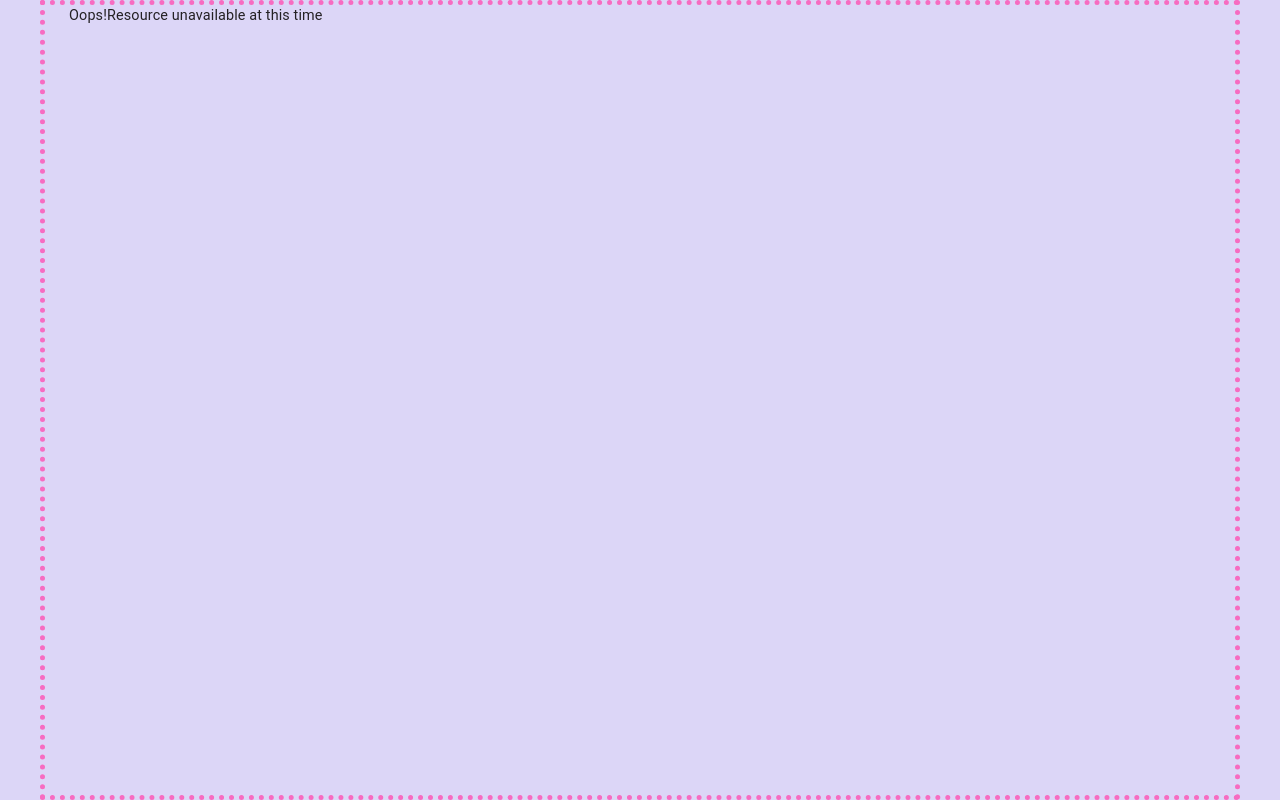
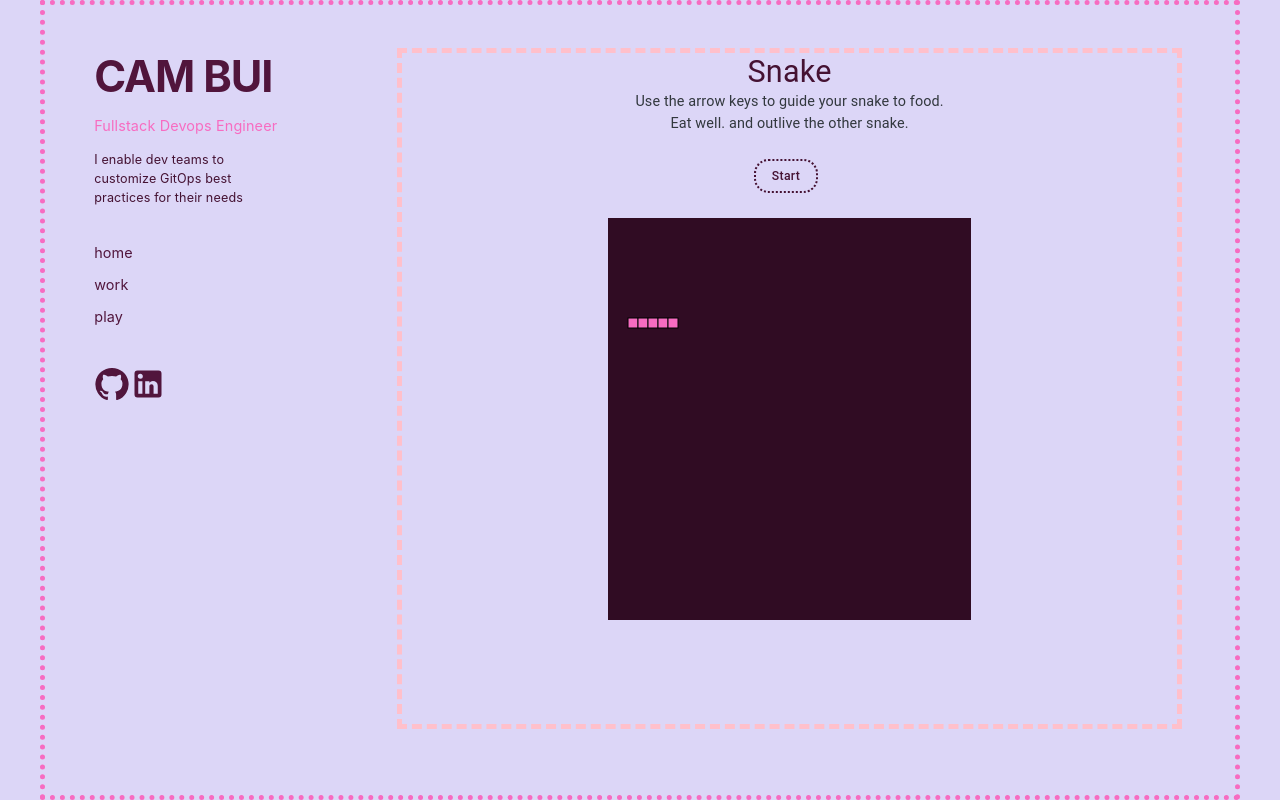
Before and after one commit to ncbui/portfolio, a React (Vite) app: page /play in a window 1280 px wide. Built offline with nearby package versions, Linux system fonts and the light colour scheme.

Commit message:
Cleanup component props

```diff
--- a/src/components/SnakeGame/Canvas.jsx
+++ b/src/components/SnakeGame/Canvas.jsx
@@ -1,6 +1,7 @@
 import { useCanvas } from "./hooks/useCanvas";
 
-export const Canvas = (options, snake) => {
-    const canvasRef = useCanvas(options, snake)
-    return <canvas id="snakeBoard" ref={canvasRef} {...options}/>
+export const Canvas = (props) => {
+    const { drawsnake, drawcanvas, postdraw, snake } = props
+    const canvasRef = useCanvas({ drawsnake, drawcanvas, postdraw, snake})
+    return <canvas id="snakeBoard" ref={canvasRef} {...props}/>
 }
--- a/src/components/SnakeGame/SnakeGame.jsx
+++ b/src/components/SnakeGame/SnakeGame.jsx
@@ -28,7 +28,7 @@
       &nbsp;
       </Typography>
       <Sheet sx={{backgroundColor:theme.palette.primary.dark, width:'50%', height: '60%'}}>
-        <Canvas options={options} snake={snake}/>
+        <Canvas drawsnake={ drawSnake} drawcanvas={ drawCanvas} postdraw={ postdraw} snake={snake}/>
       </Sheet>
       </>
     )
--- a/src/components/SnakeGame/hooks/useCanvas.jsx
+++ b/src/components/SnakeGame/hooks/useCanvas.jsx
@@ -14,10 +14,8 @@
     default_canvas.style.backgroundColor = theme.palette.primary.dark;
 }
 
-export function useCanvas(options, snake) {
-    // const {drawCanvas, postdraw} = options
-    const {drawsnake, drawcanvas, postdraw} = options;
-
+export function useCanvas(props) {
+    const {drawsnake, drawcanvas, postdraw, snake} = props;
     const canvasRef = useRef(defaultCanvas);
 
     useEffect(() => {
@@ -37,6 +35,6 @@
         return () => {
             window.cancelAnimationFrame(frameId)
         }
-      }, [drawsnake])
+      }, [snake])
       return canvasRef
 }
```
